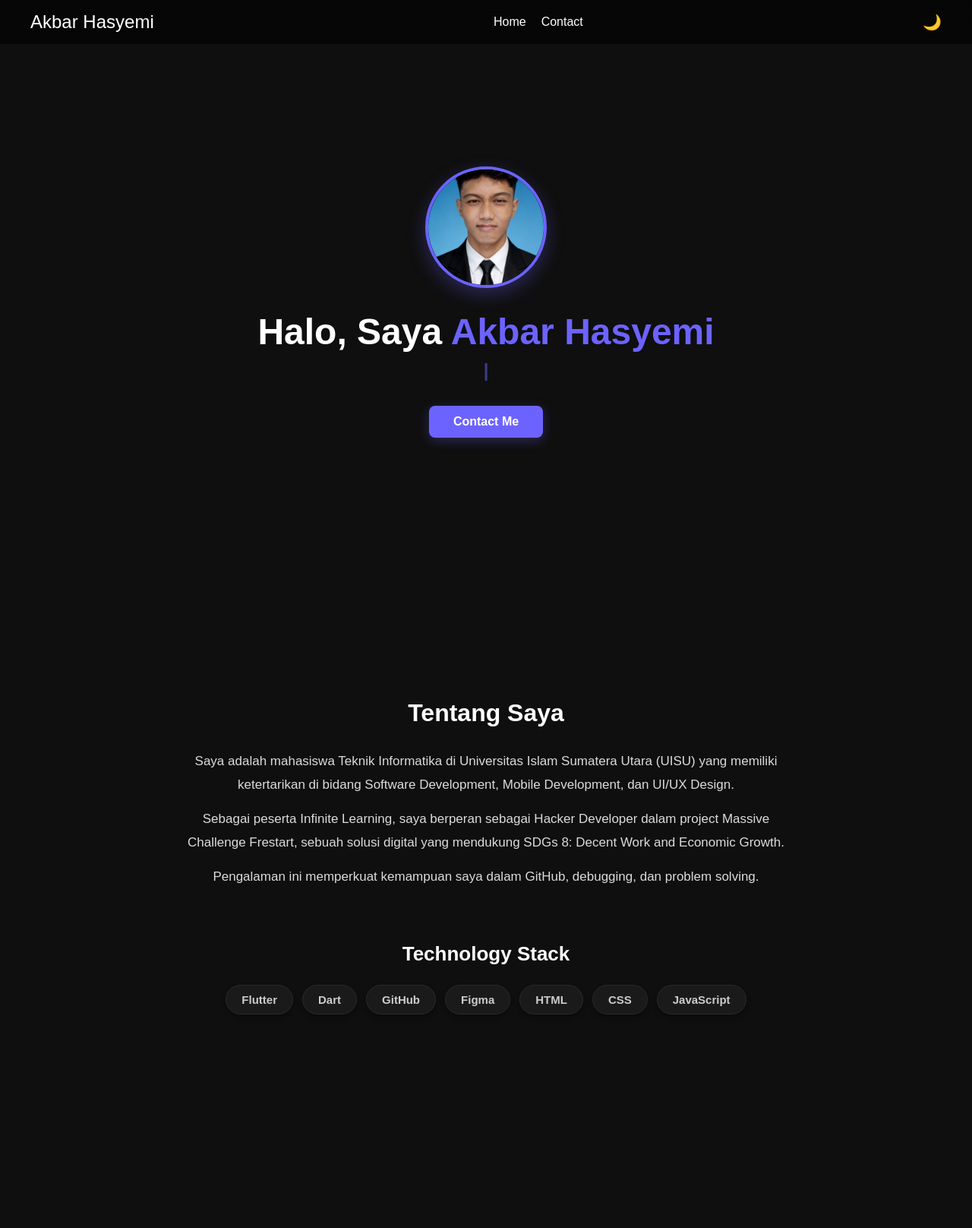
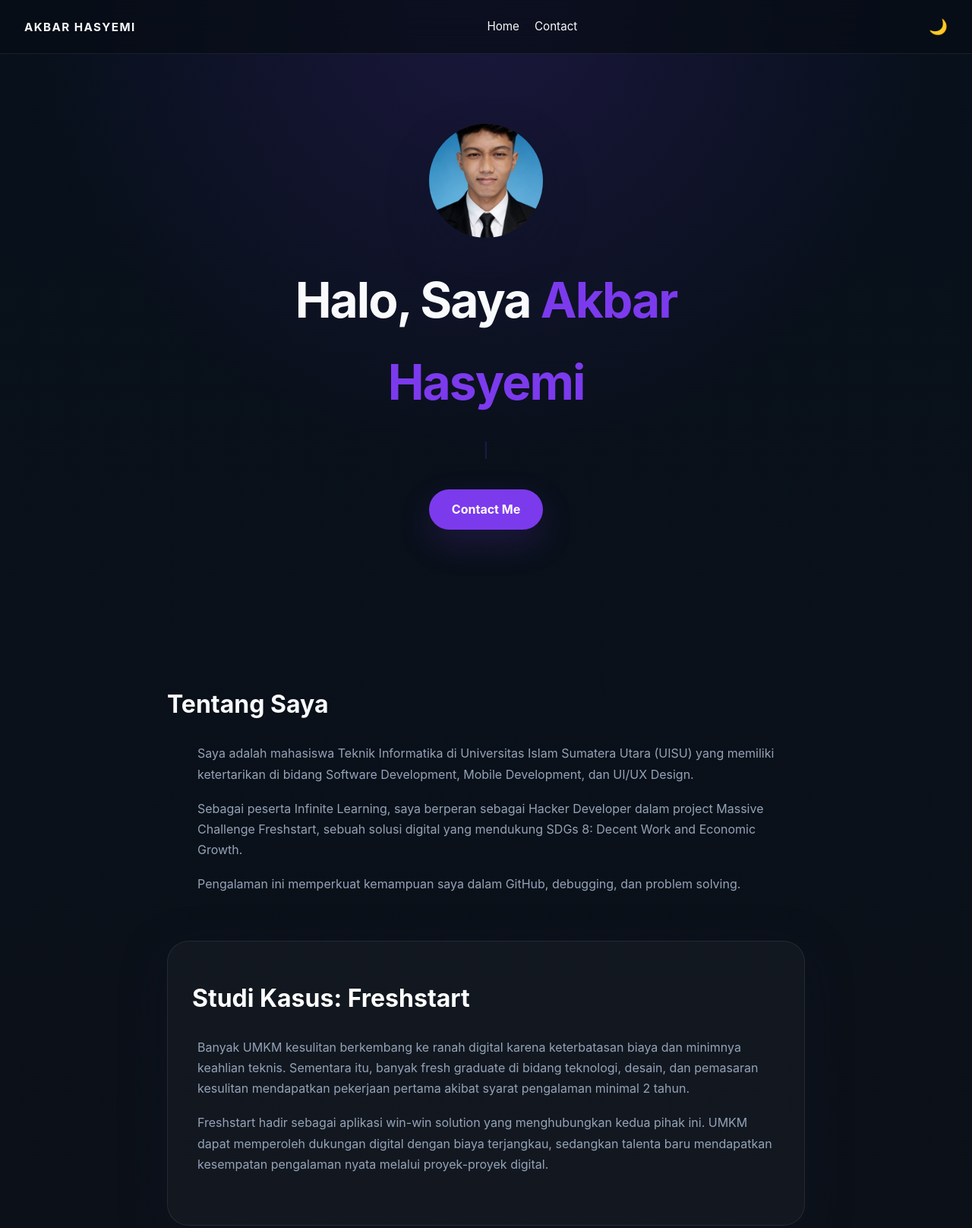
Before and after one commit to akbarhasyemi983-sys/fortopolio-akbar, a plain HTML site: page index.html in a window 1280 px wide. Shown: the top 1616 px of the page at 76% size. Drawn offline with Linux system fonts and the light colour scheme.

Commit message:
Add files via upload

```diff
--- a/css/style.css
+++ b/css/style.css
@@ -1,6 +1,18 @@
 /* ========================================== */
 /* 1. GLOBAL STYLES                           */
 /* ========================================== */
+:root {
+  --bg: #0d1118;
+  --surface: rgba(15, 23, 42, 0.92);
+  --surface-soft: rgba(255, 255, 255, 0.04);
+  --text: #f8fafc;
+  --muted: #94a3b8;
+  --primary: #7c3aed;
+  --primary-soft: rgba(124, 58, 237, 0.18);
+  --border: rgba(148, 163, 184, 0.2);
+  --shadow: 0 18px 60px rgba(15, 23, 42, 0.35);
+}
+
 * {
   box-sizing: border-box;
   margin: 0;
@@ -8,24 +20,42 @@
 }
 
 body {
-  font-family: Arial, sans-serif;
-  background: #0f0f0f;
-  color: white;
-  transition: background 0.3s ease, color 0.3s ease;
+  font-family: Inter, system-ui, -apple-system, BlinkMacSystemFont, "Segoe UI", sans-serif;
+  background: radial-gradient(circle at top, rgba(124, 58, 237, 0.16), transparent 30%),
+              linear-gradient(180deg, #07101b 0%, #0d1118 100%);
+  color: var(--text);
+  min-height: 100vh;
   overflow-x: hidden;
+  line-height: 1.7;
+}
+
+img {
+  max-width: 100%;
+  display: block;
+}
+
+a {
+  color: inherit;
+  text-decoration: none;
+}
+
+button,
+input,
+textarea {
+  font: inherit;
 }
 
 body.light {
-  background: #ffffff;
-  color: #111;
+  background: #f7f8fb;
+  color: #1f2937;
 }
 
 body.light nav {
-  background: rgba(255, 255, 255, 0.6);
+  background: rgba(255, 255, 255, 0.92);
 }
 
 body.light .dark-toggle {
-  color: #111;
+  color: #1f2937;
 }
 
 /* ========================================== */
@@ -33,24 +63,32 @@ body.light .dark-toggle {
 /* ========================================== */
 nav {
   position: fixed;
-  top: 0;
-  left: 0;
-  right: 0;
+  inset: 0 0 auto 0;
   z-index: 1000;
-
   display: flex;
   justify-content: space-between;
   align-items: center;
+  gap: 1rem;
+  padding: 18px 32px;
+  background: rgba(8, 13, 21, 0.72);
+  backdrop-filter: blur(18px);
+  border-bottom: 1px solid rgba(255, 255, 255, 0.08);
+}
 
-  padding: 15px 40px;
-  background: rgba(0, 0, 0, 0.6);
-  backdrop-filter: blur(10px);
-  -webkit-backdrop-filter: blur(10px);
+body.light nav {
+  background: rgba(255, 255, 255, 0.9);
+  border-bottom-color: rgba(15, 23, 42, 0.08);
+}
+
+nav h2 {
+  font-size: 1.1rem;
+  letter-spacing: 0.08em;
+  text-transform: uppercase;
+  font-weight: 700;
 }
 
 nav h2 a {
   color: inherit;
-  text-decoration: none;
 }
 
 nav ul {
@@ -60,202 +98,269 @@ nav ul {
 }
 
 nav a {
-  color: inherit;
-  text-decoration: none;
-  font-weight: 500;
-  transition: color 0.2s;
+  color: var(--text);
+  font-size: 0.95rem;
+  transition: color 0.2s ease;
 }
 
 nav a:hover {
-  color: #6c63ff;
+  color: var(--primary);
+}
+
+.dark-toggle {
+  border: none;
+  background: transparent;
+  color: var(--text);
+  font-size: 1.2rem;
+  cursor: pointer;
 }
 
 /* ========================================== */
 /* 3. HERO SECTION STYLES                     */
 /* ========================================== */
 .hero {
-  height: 100vh;
-  display: flex;
-  justify-content: center;
-  align-items: center;
+  min-height: 100vh;
+  display: grid;
+  place-items: center;
+  padding: 0 24px;
   text-align: center;
-  padding: 0 20px;
-  position: relative;
-  overflow: hidden; /* Mencegah gambar bocor keluar area hero */
 }
 
 .hero-content {
-  display: flex;
-  flex-direction: column;
-  align-items: center;
-  justify-content: center;
-  z-index: 2;
+  max-width: 700px;
+  width: 100%;
+  padding: 140px 0 80px;
 }
 
-/* PEMBATASAN UKURAN FOTO PROFIL (FIXED) */
 .profile-container {
-  margin-bottom: 25px;
-  display: flex;
-  justify-content: center;
-  align-items: center;
-  width: 160px;  /* Mengunci lebar bungkus foto */
-  height: 160px; /* Mengunci tinggi bungkus foto */
-  animation: float 4s ease-in-out infinite;
+  margin: 0 auto 28px;
+  width: 150px;
+  height: 150px;
+  border-radius: 50%;
+  overflow: hidden;
+  box-shadow: 0 26px 60px rgba(15, 23, 42, 0.32);
 }
 
 .profile-img {
   width: 100%;
   height: 100%;
-  max-width: 160px;  /* Memaksa foto maksimal berukuran 160px */
-  max-height: 160px; /* Memaksa foto maksimal berukuran 160px */
-  border-radius: 50%; /* Membuat lingkaran bulat sempurna */
-  object-fit: cover; /* Memotong gambar secara proporsional agar tidak gepeng */
-  border: 4px solid #6c63ff; /* Garis tepi warna ungu khas portfoliomu */
-  box-shadow: 0 8px 25px rgba(108, 99, 255, 0.3);
-  transition: transform 0.3s ease, border-color 0.3s ease;
-}
-
-/* Efek interaksi saat kursor menyentuh foto */
-.profile-img:hover {
-  transform: scale(1.05);
-  border-color: #574eff;
-  box-shadow: 0 8px 30px rgba(108, 99, 255, 0.5);
-}
-
-/* Animasi melayang lembut */
-@keyframes float {
-  0% { transform: translateY(0px); }
-  50% { transform: translateY(-10px); }
-  100% { transform: translateY(0px); }
+  object-fit: cover;
 }
 
 .hero h1 {
-  font-size: 48px;
-  margin-bottom: 10px;
+  font-size: clamp(2.8rem, 5vw, 4.4rem);
+  margin-bottom: 18px;
+  letter-spacing: -0.03em;
 }
 
 .hero span {
-  color: #6c63ff;
+  color: var(--primary);
 }
 
-/* TYPING EFFECT */
 .typing {
-  color: #6c63ff;
-  font-size: 24px;
-  min-height: 35px;
-  margin-bottom: 25px;
+  color: var(--primary);
+  font-size: 1.2rem;
+  min-height: 38px;
+  margin-bottom: 30px;
   font-weight: 600;
 }
 
 .typing::after {
   content: "|";
-  animation: blink 0.7s infinite;
+  animation: blink 0.8s infinite;
 }
 
 @keyframes blink {
   50% { opacity: 0; }
 }
 
-/* HERO BUTTONS */
 .hero-buttons {
   display: flex;
   justify-content: center;
-  gap: 15px;
+  gap: 16px;
+  flex-wrap: wrap;
 }
 
 .btn {
-  padding: 12px 32px;
-  background: #6c63ff;
-  color: white;
-  text-decoration: none;
-  border-radius: 8px;
-  font-weight: bold;
-  transition: all 0.3s ease;
-  box-shadow: 0 4px 15px rgba(108, 99, 255, 0.3);
+  display: inline-flex;
+  align-items: center;
+  justify-content: center;
+  gap: 0.5rem;
+  padding: 13px 30px;
+  background: var(--primary);
+  color: #fff;
+  border-radius: 999px;
+  font-weight: 700;
+  transition: transform 0.25s ease, box-shadow 0.25s ease, background 0.25s ease;
+  box-shadow: 0 18px 45px rgba(124, 58, 237, 0.18);
 }
 
 .btn:hover {
-  background: #574eff;
   transform: translateY(-2px);
-  box-shadow: 0 6px 20px rgba(108, 99, 255, 0.5);
+  background: #5b21b6;
 }
 
 /* ========================================== */
-/* 4. ABOUT STYLES                            */
+/* 4. SECTION CARDS                           */
 /* ========================================== */
-.about {
-  padding: 120px 20px 80px 20px;
-  display: flex;
-  justify-content: center;
-  text-align: center;
-  min-height: 100vh;
-}
-
-.about-container {
-  max-width: 800px;
+section {
   width: 100%;
 }
 
-.about-title {
-  font-size: 32px;
-  margin-bottom: 30px;
+.about,
+.case-study,
+.projects-container,
+.contact-page {
+  padding: 100px 24px;
 }
 
-.about-text p {
-  line-height: 1.8;
-  opacity: 0.85;
-  margin: 15px 0;
-  font-size: 17px;
+.about-container,
+.contact-container {
+  max-width: 840px;
+  margin: 0 auto;
+}
+
+.about-title,
+.case-study-title,
+.contact-title {
+  font-size: clamp(2rem, 2.5vw, 2.8rem);
+  margin-bottom: 24px;
+}
+
+.about-text p,
+.case-study p {
+  max-width: 760px;
+  margin: 0 auto 18px;
+  color: var(--muted);
+  font-size: 1rem;
+}
+
+.case-study {
+  background: rgba(255, 255, 255, 0.03);
+  border: 1px solid rgba(255, 255, 255, 0.08);
+  border-radius: 28px;
+  box-shadow: var(--shadow);
+  padding: 48px 32px;
+  margin: 60px auto 0;
+  max-width: 860px;
+}
+
+.case-study-title {
+  color: #fff;
+}
+
+.skills-section {
+  margin-top: 60px;
+  text-align: center;
+}
+
+.skills-subtitle {
+  font-size: 1.3rem;
+  margin-bottom: 18px;
+  color: #e2e8f0;
+}
+
+.skill-list {
+  display: inline-flex;
+  flex-wrap: wrap;
+  gap: 12px;
+  justify-content: center;
+}
+
+.skill-badge {
+  padding: 10px 16px;
+  background: rgba(255, 255, 255, 0.05);
+  border: 1px solid rgba(255, 255, 255, 0.1);
+  border-radius: 999px;
+  color: #e2e8f0;
+  font-size: 0.95rem;
 }
 
 /* ========================================== */
-/* 5. CONTACT PAGE STYLES                     */
+/* 5. PROJECTS SECTION                         */
+/* ========================================== */
+.projects-container {
+  max-width: 1100px;
+  margin: 0 auto;
+}
+
+.grid {
+  display: grid;
+  gap: 24px;
+  grid-template-columns: repeat(auto-fit, minmax(260px, 1fr));
+}
+
+.card {
+  padding: 28px;
+  background: rgba(255, 255, 255, 0.04);
+  border: 1px solid rgba(255, 255, 255, 0.08);
+  border-radius: 24px;
+  box-shadow: 0 20px 60px rgba(15, 23, 42, 0.18);
+  transition: transform 0.3s ease, border-color 0.3s ease;
+}
+
+.card:hover {
+  transform: translateY(-4px);
+  border-color: rgba(124, 58, 237, 0.32);
+}
+
+.card h3 {
+  font-size: 1.3rem;
+  margin-bottom: 12px;
+}
+
+.card p {
+  color: var(--muted);
+}
+
+/* ========================================== */
+/* 6. CONTACT PAGE STYLES                     */
 /* ========================================== */
 .contact-page {
-  padding: 140px 20px 80px 20px;
-  display: flex;
-  justify-content: center;
-  align-items: flex-start;
-  min-height: 100vh;
-}
-
-.contact-container {
-  max-width: 600px;
-  width: 100%;
-  text-align: center;
-}
-
-.contact-title {
-  font-size: 32px;
-  margin-bottom: 35px;
+  padding-bottom: 120px;
 }
 
 .contact-list {
   list-style: none;
+  display: inline-grid;
+  gap: 18px;
   padding: 0;
-  display: flex;
-  flex-direction: column;
-  gap: 20px;
-  align-items: center;
+  max-width: 520px;
+  margin: 0 auto;
 }
 
 .contact-list li {
-  font-size: 18px;
-  display: flex;
-  align-items: center;
+  color: var(--muted);
+  font-size: 1rem;
 }
 
 .contact-list a {
-  color: #6c63ff;
-  text-decoration: none;
-  font-weight: bold;
-  margin-left: 5px;
-  transition: color 0.2s, text-decoration 0.2s;
+  color: var(--primary);
+  font-weight: 700;
 }
 
 .contact-list a:hover {
-  color: #574eff;
-  text-decoration: underline;
+  color: #a78bfa;
+}
+
+/* ========================================== */
+/* 7. RESPONSIVE ADJUSTMENTS                   */
+/* ========================================== */
+@media (max-width: 760px) {
+  nav {
+    padding: 18px 20px;
+  }
+
+  .hero-content {
+    padding-top: 110px;
+  }
+
+  .about,
+  .case-study,
+  .projects-container,
+  .contact-page {
+    padding: 80px 18px;
+  }
 }
 
 body.light .contact-list a {
--- a/index.html
+++ b/index.html
@@ -45,13 +45,26 @@
         yang memiliki ketertarikan di bidang Software Development, Mobile Development, dan UI/UX Design.
       </p>
       <p>
-        Sebagai peserta Infinite Learning, saya berperan sebagai Hacker Developer dalam project Massive Challenge Frestart,
+        Sebagai peserta Infinite Learning, saya berperan sebagai Hacker Developer dalam project Massive Challenge Freshstart,
         sebuah solusi digital yang mendukung SDGs 8: Decent Work and Economic Growth.
       </p>
       <p>
         Pengalaman ini memperkuat kemampuan saya dalam GitHub, debugging, dan problem solving.
       </p>
     </div>
+
+    <section class="case-study">
+      <h2 class="case-study-title">Studi Kasus: Freshstart</h2>
+      <p>
+        Banyak UMKM kesulitan berkembang ke ranah digital karena keterbatasan biaya dan minimnya keahlian teknis.
+        Sementara itu, banyak fresh graduate di bidang teknologi, desain, dan pemasaran kesulitan mendapatkan pekerjaan pertama
+        akibat syarat pengalaman minimal 2 tahun.
+      </p>
+      <p>
+        Freshstart hadir sebagai aplikasi win-win solution yang menghubungkan kedua pihak ini. UMKM dapat memperoleh dukungan digital
+        dengan biaya terjangkau, sedangkan talenta baru mendapatkan kesempatan pengalaman nyata melalui proyek-proyek digital.
+      </p>
+    </section>
 
     <div class="skills-section">
       <h2 class="skills-subtitle">Technology Stack</h2>
```
Also changed, not shown: projects.html (+2 -2 lines).
